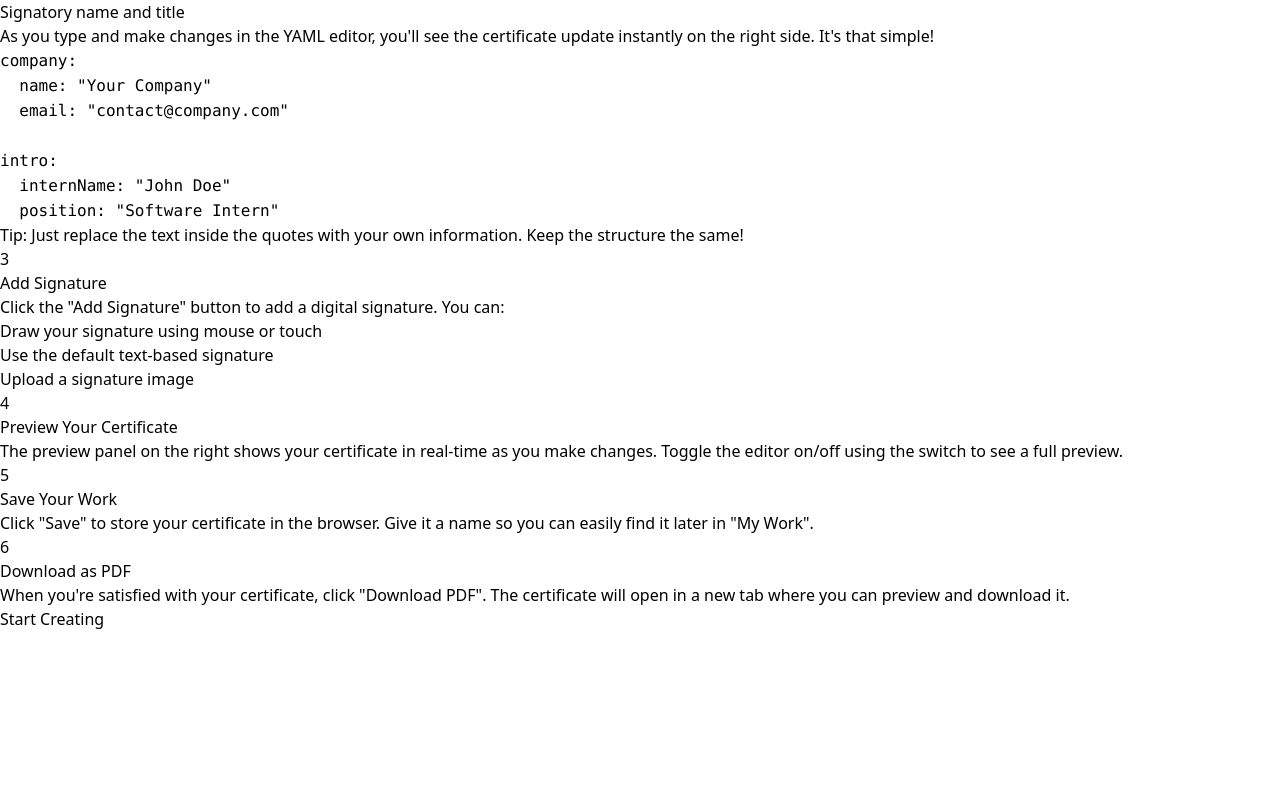
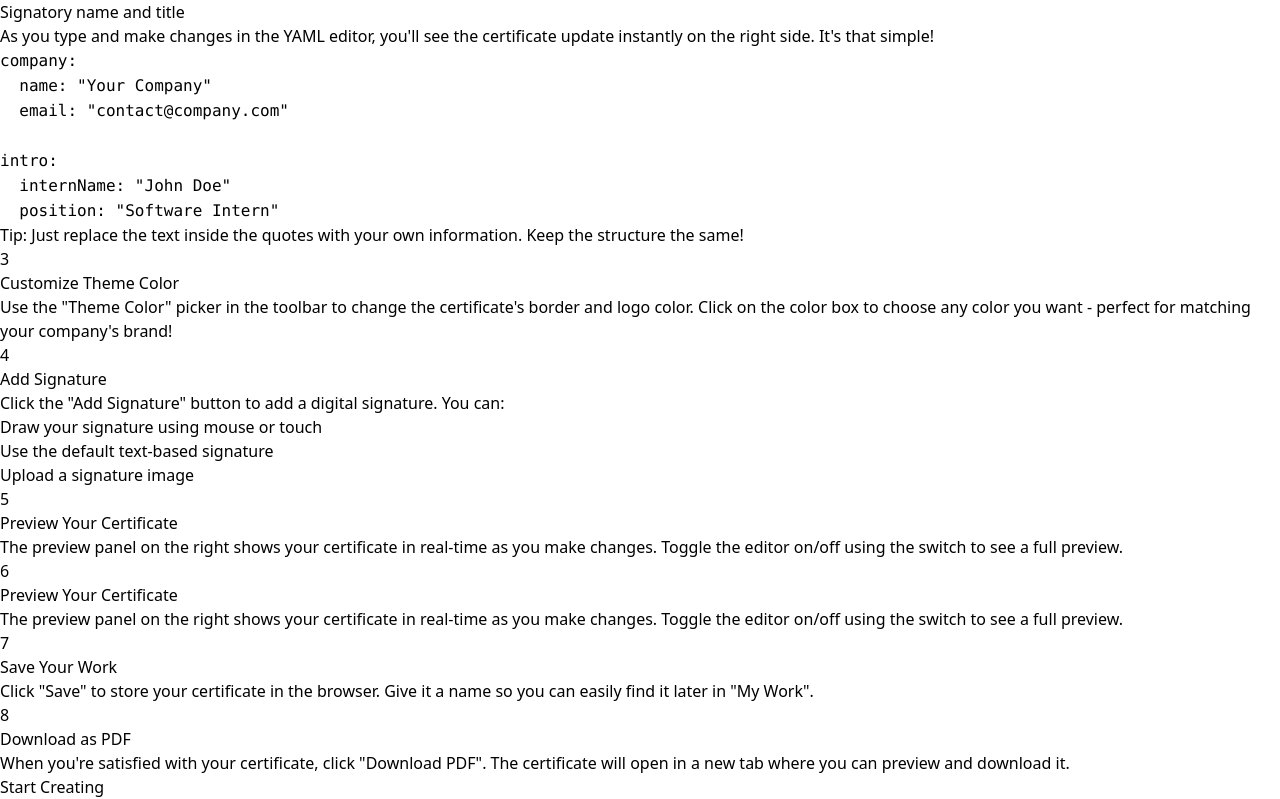
Before and after one commit to amitVaibhavTiwari/internship-certificate-generator, a React (Vite) app: page /#/how-to-use in a window 1280 px wide. Shown: the part 390-1189 px from the top of the page. Before the commit the page ends 1021 px from the top, so only its background shows below. Built offline with nearby package versions, Linux system fonts and the light colour scheme.

Commit message:
added color picker and some minor improvements

```diff
--- a/src/components/CertificatePreview.tsx
+++ b/src/components/CertificatePreview.tsx
@@ -6,7 +6,7 @@
 }
 
 function CertificatePreview({ data, isPdfMode = false }: CertificatePreviewProps) {
-  const themeColor = data.themeColor || '#dc2626' // Default to red-600
+  const themeColor = data.themeColor || '#dc2626'
 
   return (
     // <div
@@ -27,11 +27,11 @@
       <div className="px-16 pt-12 pb-20">
         {/* Header with Logo and Contact Info */}
         <div className="flex justify-between items-center mb-8">
-          <div className="flex items-end gap-3">
+          <div className="flex items-end gap-2">
             {data.company.logo ? (
               <img src={data.company.logo} alt="Company Logo" className="h-16 object-contain" />
             ) : (
-              <div className="flex items-center gap-3">
+              <div className="flex items-center gap-1">
                 <div className="p-2 rounded" style={{ backgroundColor: themeColor }}>
                   <div className="flex flex-col gap-1">
                     <div className="flex gap-1">
@@ -46,8 +46,13 @@
                 </div>
                 <div>
                   <span
-                    style={{ marginTop: isPdfMode ? '-17px' : '14px' }}
-                  className="text-3xl font-bold text-black tracking-wide block leading-tight">{data.company.name}</span>
+                    style={{
+                      marginTop: isPdfMode ? '-5px' : '14px',
+                      fontFamily: '"Montserrat", "Arial Black", sans-serif',
+                      fontWeight: isPdfMode ? 900 : 800,
+                      letterSpacing: '0.01em'
+                    }}
+                    className="text-[1.4rem] text-black block uppercase">{data.company.name}</span>
                 </div>
               </div>
             )}
@@ -67,7 +72,7 @@
           <div className="border-t-2 border-b-2" style={{ borderColor: themeColor }}>
             <div
               style={{ margin: isPdfMode ? '0px 0 18px 0' : '8px 0 8px 0' }}
-            className="text-center text-black text-lg font-bold tracking-wide uppercase">
+              className="text-center text-black text-lg font-bold tracking-wide uppercase">
               {data.certificate.title}
             </div>
           </div>
--- a/src/pages/Editor.tsx
+++ b/src/pages/Editor.tsx
@@ -33,12 +33,12 @@
 const defaultYaml = `# Certificate Configuration
 company:
   name: "Pied Piper"
-  logo: ""  # Add company logo URL (optional)
+  logo: ""  # Add company logo URL (optional, if you need a custom company logo)
   address: "Tech Tower, Sector 62, Noida 201301"
   email: "contact@piedpiper.com"
   phone: "+91 120-4567890"
 
-themeColor: "#dc2626"  # Theme color for borders and logo (hex color code)
+themeColor: "#f00000"  # Theme color for borders and logo
 
 date: "November 3, 2025"
 
@@ -200,6 +200,14 @@
     setShowMobileWarning(false)
   }
 
+  const handleColorChange = (color: string) => {
+    const updatedYaml = yamlContent.replace(
+      /themeColor:\s*"[^"]*"/,
+      `themeColor: "${color}"`
+    )
+    setYamlContent(updatedYaml)
+  }
+
   return (
     <PageChanger>
       <div className="min-h-screen bg-gray-50 dark:bg-neutral-900">
@@ -223,6 +231,19 @@
                         }`}
                     />
                   </button>
+                </div>
+                {/* Color Picker */}
+                <div className="flex items-center gap-2">
+                  <span className="text-sm font-medium">Theme Color</span>
+                  <span className="h-7 w-7 rounded-full overflow-hidden border-4 border-white">
+                  <input
+                    type="color"
+                    value={parsedData?.themeColor || '#dc2626'}
+                    onChange={(e) => handleColorChange(e.target.value)}
+                    className="w-12 h-12 -mt-2 -ml-1 rounded cursor-pointer border-2 border-white"
+                    title="Select theme color"
+                    />
+                    </span>
                 </div>
                 <button
                   className="px-4 py-2.5 bg-white text-red-600 rounded font-semibold
--- a/src/pages/HowToUse.tsx
+++ b/src/pages/HowToUse.tsx
@@ -98,6 +98,23 @@
                                 </div>
                                 <div className="flex-1">
                                     <h2 className="text-xl font-bold text-gray-900 dark:text-white mb-3">
+                                        Customize Theme Color
+                                    </h2>
+                                    <p className="text-gray-600 dark:text-gray-400 mb-4">
+                                        Use the "Theme Color" picker in the toolbar to change the certificate's border and logo color. Click on the color box to choose any color you want - perfect for matching your company's brand!
+                                    </p>
+                                </div>
+                            </div>
+                        </div>
+
+                        {/* Step 4 */}
+                        <div className="bg-white dark:bg-neutral-800 rounded-lg shadow-lg p-8">
+                            <div className="flex items-start gap-4">
+                                <div className="flex-shrink-0 w-8 h-8 bg-red-600 text-white rounded-full flex items-center justify-center text-lg font-bold">
+                                    4
+                                </div>
+                                <div className="flex-1">
+                                    <h2 className="text-xl font-bold text-gray-900 dark:text-white mb-3">
                                         Add Signature
                                     </h2>
                                     <p className="text-gray-600 dark:text-gray-400 mb-4">
@@ -112,11 +129,11 @@
                             </div>
                         </div>
 
-                        {/* Step 4 */}
+                        {/* Step 5 */}
                         <div className="bg-white dark:bg-neutral-800 rounded-lg shadow-lg p-8">
                             <div className="flex items-start gap-4">
                                 <div className="flex-shrink-0 w-8 h-8 bg-red-600 text-white rounded-full flex items-center justify-center text-lg font-bold">
-                                    4
+                                    5
                                 </div>
                                 <div className="flex-1">
                                     <h2 className="text-xl font-bold text-gray-900 dark:text-white mb-3">
@@ -129,11 +146,28 @@
                             </div>
                         </div>
 
-                        {/* Step 5 */}
+                        {/* Step 6 */}
                         <div className="bg-white dark:bg-neutral-800 rounded-lg shadow-lg p-8">
                             <div className="flex items-start gap-4">
                                 <div className="flex-shrink-0 w-8 h-8 bg-red-600 text-white rounded-full flex items-center justify-center text-lg font-bold">
-                                    5
+                                    6
+                                </div>
+                                <div className="flex-1">
+                                    <h2 className="text-xl font-bold text-gray-900 dark:text-white mb-3">
+                                        Preview Your Certificate
+                                    </h2>
+                                    <p className="text-gray-600 dark:text-gray-400 mb-4">
+                                        The preview panel on the right shows your certificate in real-time as you make changes. Toggle the editor on/off using the switch to see a full preview.
+                                    </p>
+                                </div>
+                            </div>
+                        </div>
+
+                        {/* Step 7 */}
+                        <div className="bg-white dark:bg-neutral-800 rounded-lg shadow-lg p-8">
+                            <div className="flex items-start gap-4">
+                                <div className="flex-shrink-0 w-8 h-8 bg-red-600 text-white rounded-full flex items-center justify-center text-lg font-bold">
+                                    7
                                 </div>
                                 <div className="flex-1">
                                     <h2 className="text-xl font-bold text-gray-900 dark:text-white mb-3">
@@ -146,11 +180,11 @@
                             </div>
                         </div>
 
-                        {/* Step 6 */}
+                        {/* Step 8 */}
                         <div className="bg-white dark:bg-neutral-800 rounded-lg shadow-lg p-8">
                             <div className="flex items-start gap-4">
                                 <div className="flex-shrink-0 w-8 h-8 bg-red-600 text-white rounded-full flex items-center justify-center text-lg font-bold">
-                                    6
+                                    8
                                 </div>
                                 <div className="flex-1">
                                     <h2 className="text-xl font-bold text-gray-900 dark:text-white mb-3">
```
Also changed, not shown: src/pages/Home.tsx (+24 -8 lines), public/template_preview/template_1.png, 1 other file (tests, documents, lock files or other folders).
